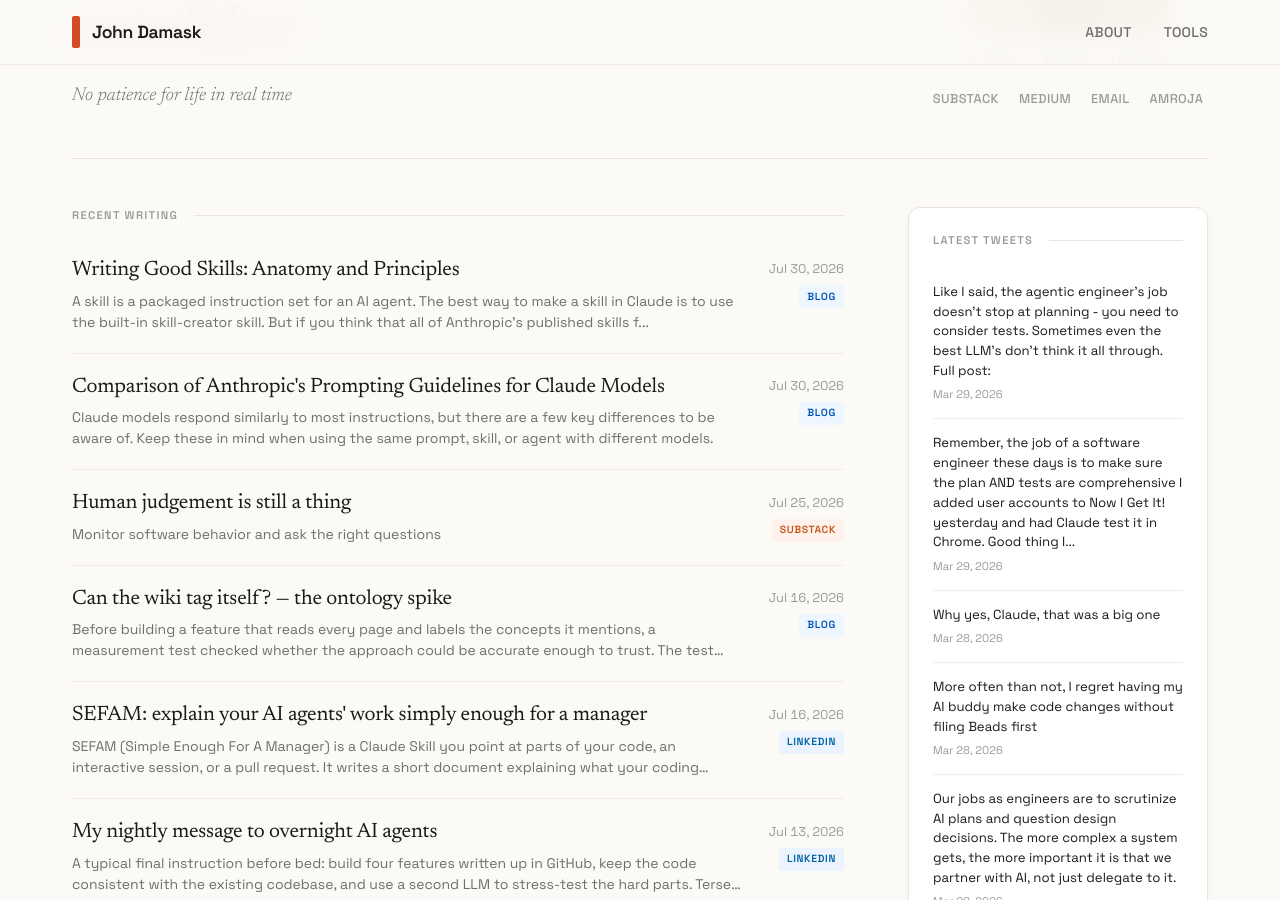
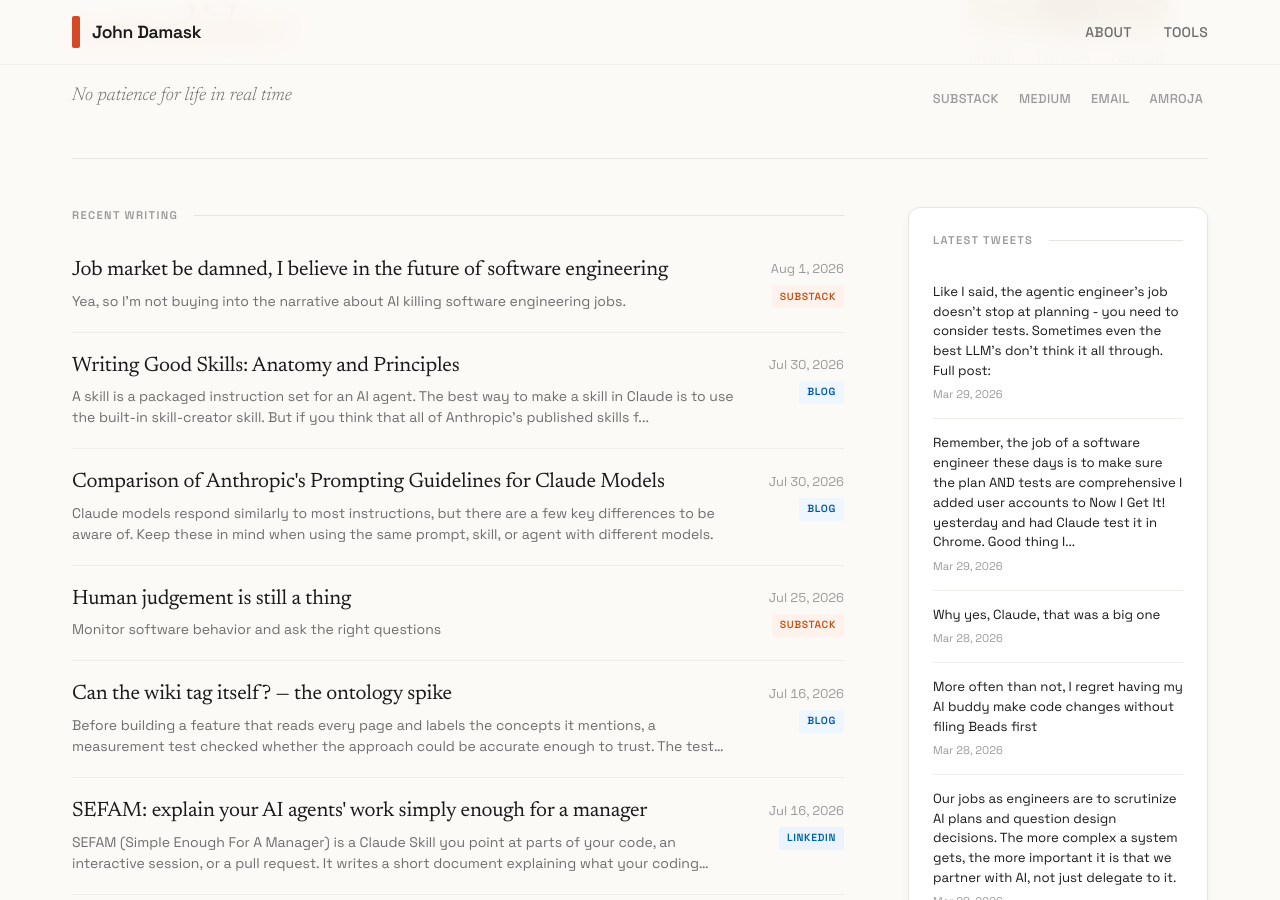
Before and after one commit to jbdamask/jbdamask.github.io, a Jekyll site: the page built from index.html, in a window 1280 px wide and 900 px high, scrolled down 336 px. Built offline with Jekyll 4.4.1, drawn with Linux system fonts in a browser that asks for light colours; the list of posts is cut into pages by our own code.

Commit message:
Update Substack posts

```diff
--- a/_data/substack-posts.yml
+++ b/_data/substack-posts.yml
@@ -2,6 +2,13 @@
 # Fetches RSS feed (latest 5) and merges with existing posts
 # This preserves older posts not in the RSS feed
 
+- title: Job market be damned, I believe in the future of software engineering
+  source: substack
+  url: https://johndamask.substack.com/p/job-market-be-damned-i-believe-in
+  date: '2026-08-01'
+  excerpt: Yea, so I'm not buying into the narrative about AI killing software engineering
+    jobs.
+  image: https://substackcdn.com/image/fetch/$s_!Gz0H!,w_1456,c_limit,f_auto,q_auto:good,fl_progressive:steep/https%3A%2F%2Fsubstack-post-media.s3.amazonaws.com%2Fpublic%2Fimages%2Fe0c9c8ec-6b34-4668-a589-7832fb1cea1f_2400x1440.png
 - title: Human judgement is still a thing
   source: substack
   url: https://johndamask.substack.com/p/human-judgement-is-still-a-thing
```
